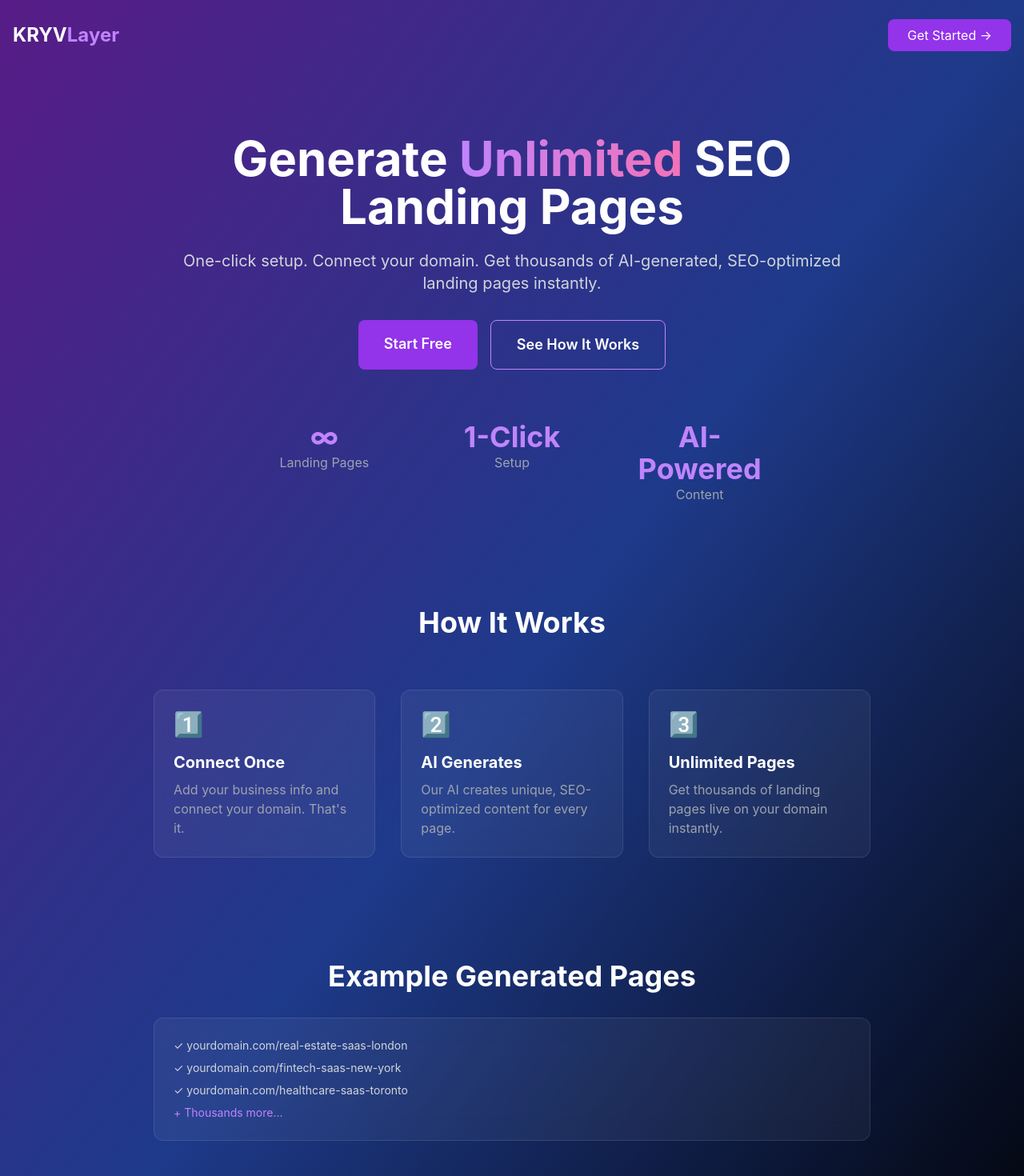
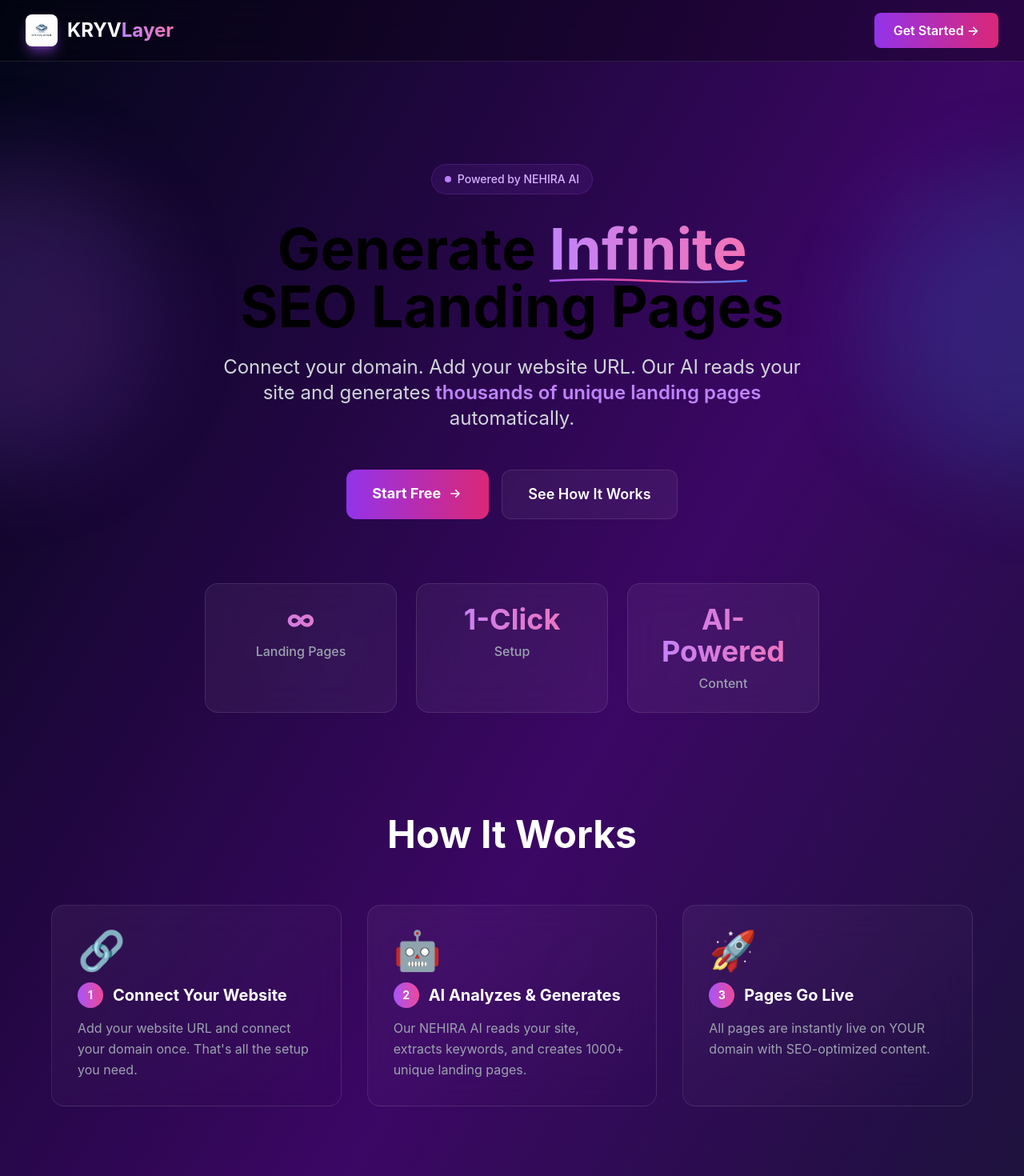
Before and after one commit to RajatDatta5315/kryvlayer, a Next.js app: page / in a window 1280 px wide. Shown: the top 1470 px of the page at 80% size. Built offline with nearby package versions, Linux system fonts and the light colour scheme.

Commit message:
Update index.js

```diff
--- a/pages/index.js
+++ b/pages/index.js
@@ -6,107 +6,214 @@
     <>
       <Head>
         <title>KRYVLayer - Unlimited SEO Landing Pages</title>
-        <meta name="description" content="Generate unlimited SEO-optimized landing pages for your SaaS in one click" />
+        <link rel="icon" href="/favicon.ico" />
+        <meta name="description" content="Generate unlimited SEO-optimized landing pages for your SaaS instantly" />
+        <meta property="og:title" content="KRYVLayer - Programmatic SEO Engine" />
+        <meta property="og:description" content="AI-powered landing page generation" />
       </Head>
 
-      <div className="min-h-screen bg-gradient-to-br from-purple-900 via-blue-900 to-black text-white">
-        {/* Hero Section */}
-        <nav className="container mx-auto px-4 py-6">
-          <div className="flex justify-between items-center">
-            <h1 className="text-2xl font-bold">KRYV<span className="text-purple-400">Layer</span></h1>
-            <a href="/dashboard" className="bg-purple-600 px-6 py-2 rounded-lg hover:bg-purple-500">
-              Get Started →
+      <div className="min-h-screen bg-gradient-to-br from-slate-950 via-purple-950 to-slate-900">
+        {/* Animated Background */}
+        <div className="fixed inset-0 overflow-hidden pointer-events-none">
+          <div className="absolute top-1/4 -left-48 w-96 h-96 bg-purple-500/20 rounded-full blur-3xl animate-pulse"></div>
+          <div className="absolute bottom-1/4 -right-48 w-96 h-96 bg-blue-500/20 rounded-full blur-3xl animate-pulse delay-700"></div>
+        </div>
+
+        {/* Navigation */}
+        <nav className="relative z-10 backdrop-blur-xl bg-black/30 border-b border-white/10">
+          <div className="container mx-auto px-4 sm:px-6 lg:px-8">
+            <div className="flex justify-between items-center py-4">
+              <div className="flex items-center gap-3">
+                <img
+                  src="/logo.png"
+                  alt="KRYVLayer"
+                  className="w-10 h-10 rounded-lg shadow-lg shadow-purple-500/50"
+                />
+                <h1 className="text-2xl font-bold">
+                  <span className="text-white">KRYV</span>
+                  <span className="bg-gradient-to-r from-purple-400 to-pink-400 text-transparent bg-clip-text">Layer</span>
+                </h1>
+              </div>
+              <a
+                href="/dashboard"
+                className="group relative px-6 py-2.5 bg-gradient-to-r from-purple-600 to-pink-600 rounded-lg font-semibold text-white overflow-hidden transition-all hover:shadow-lg hover:shadow-purple-500/50"
+              >
+                <span className="relative z-10">Get Started →</span>
+                <div className="absolute inset-0 bg-gradient-to-r from-purple-500 to-pink-500 opacity-0 group-hover:opacity-100 transition-opacity"></div>
               </a>
+            </div>
           </div>
         </nav>
 
-        <main className="container mx-auto px-4 py-20">
-          <div className="max-w-4xl mx-auto text-center">
-            <h2 className="text-6xl font-bold mb-6">
-              Generate <span className="text-transparent bg-clip-text bg-gradient-to-r from-purple-400 to-pink-400">
-                Unlimited
-              </span> SEO Landing Pages
+        {/* Hero Section */}
+        <main className="relative z-10">
+          <div className="container mx-auto px-4 sm:px-6 lg:px-8 py-20 lg:py-32">
+            <div className="max-w-5xl mx-auto text-center">
+              {/* Badge */}
+              <div className="inline-flex items-center gap-2 px-4 py-2 bg-purple-500/10 border border-purple-500/20 rounded-full text-purple-300 text-sm font-medium mb-8 backdrop-blur-sm">
+                <span className="w-2 h-2 bg-purple-400 rounded-full animate-pulse"></span>
+                Powered by NEHIRA AI
+              </div>
+
+              {/* Main Heading */}
+              <h2 className="text-5xl sm:text-6xl lg:text-7xl font-bold mb-6 leading-tight">
+                Generate{' '}
+                <span className="relative inline-block">
+                  <span className="bg-gradient-to-r from-purple-400 via-pink-400 to-blue-400 text-transparent bg-clip-text animate-gradient">
+                    Infinite
+                  </span>
+                  <svg className="absolute -bottom-2 left-0 w-full" height="8" viewBox="0 0 300 8">
+                    <path d="M0,4 Q75,0 150,4 T300,4" fill="none" stroke="url(#gradient)" strokeWidth="3"/>
+                    <defs>
+                      <linearGradient id="gradient" x1="0%" y1="0%" x2="100%" y2="0%">
+                        <stop offset="0%" stopColor="#a855f7" />
+                        <stop offset="50%" stopColor="#ec4899" />
+                        <stop offset="100%" stopColor="#3b82f6" />
+                      </linearGradient>
+                    </defs>
+                  </svg>
+                </span>
+                <br />
+                SEO Landing Pages
               </h2>
-            <p className="text-xl text-gray-300 mb-8">
-              One-click setup. Connect your domain. Get thousands of AI-generated,
-              SEO-optimized landing pages instantly.
+
+              <p className="text-xl sm:text-2xl text-gray-300 mb-12 max-w-3xl mx-auto leading-relaxed">
+                Connect your domain. Add your website URL. Our AI reads your site and generates
+                <span className="text-purple-400 font-semibold"> thousands of unique landing pages</span> automatically.
               </p>
 
-            <div className="flex gap-4 justify-center mb-16">
-              <a href="/dashboard" className="bg-purple-600 px-8 py-4 rounded-lg text-lg font-semibold hover:bg-purple-500 transition">
+              {/* CTA Buttons */}
+              <div className="flex flex-col sm:flex-row gap-4 justify-center mb-20">
+                <a
+                  href="/dashboard"
+                  className="group relative px-8 py-4 bg-gradient-to-r from-purple-600 to-pink-600 rounded-xl text-lg font-bold text-white overflow-hidden transition-all hover:shadow-2xl hover:shadow-purple-500/50 hover:scale-105"
+                >
+                  <span className="relative z-10 flex items-center justify-center gap-2">
                     Start Free
+                    <svg className="w-5 h-5 group-hover:translate-x-1 transition-transform" fill="none" stroke="currentColor" viewBox="0 0 24 24">
+                      <path strokeLinecap="round" strokeLinejoin="round" strokeWidth={2} d="M13 7l5 5m0 0l-5 5m5-5H6" />
+                    </svg>
+                  </span>
+                  <div className="absolute inset-0 bg-gradient-to-r from-purple-500 to-pink-500 opacity-0 group-hover:opacity-100 transition-opacity"></div>
                 </a>
-              <a href="#how-it-works" className="border border-purple-400 px-8 py-4 rounded-lg text-lg font-semibold hover:bg-purple-900/30 transition">
+
+                <a
+                  href="#how-it-works"
+                  className="px-8 py-4 bg-white/5 backdrop-blur-sm border border-white/10 rounded-xl text-lg font-semibold text-white hover:bg-white/10 transition-all"
+                >
                   See How It Works
                 </a>
               </div>
 
-            {/* Stats */}
-            <div className="grid grid-cols-3 gap-8 max-w-2xl mx-auto">
-              <div>
-                <div className="text-4xl font-bold text-purple-400">∞</div>
-                <div className="text-gray-400">Landing Pages</div>
+              {/* Stats Grid */}
+              <div className="grid grid-cols-1 sm:grid-cols-3 gap-6 max-w-3xl mx-auto mb-20">
+                <div className="backdrop-blur-xl bg-white/5 border border-white/10 rounded-2xl p-6 hover:bg-white/10 transition-all">
+                  <div className="text-4xl font-bold bg-gradient-to-r from-purple-400 to-pink-400 text-transparent bg-clip-text mb-2">∞</div>
+                  <div className="text-gray-400 font-medium">Landing Pages</div>
                 </div>
-              <div>
-                <div className="text-4xl font-bold text-purple-400">1-Click</div>
-                <div className="text-gray-400">Setup</div>
+                <div className="backdrop-blur-xl bg-white/5 border border-white/10 rounded-2xl p-6 hover:bg-white/10 transition-all">
+                  <div className="text-4xl font-bold bg-gradient-to-r from-purple-400 to-pink-400 text-transparent bg-clip-text mb-2">1-Click</div>
+                  <div className="text-gray-400 font-medium">Setup</div>
                 </div>
-              <div>
-                <div className="text-4xl font-bold text-purple-400">AI-Powered</div>
-                <div className="text-gray-400">Content</div>
+                <div className="backdrop-blur-xl bg-white/5 border border-white/10 rounded-2xl p-6 hover:bg-white/10 transition-all">
+                  <div className="text-4xl font-bold bg-gradient-to-r from-purple-400 to-pink-400 text-transparent bg-clip-text mb-2">AI-Powered</div>
+                  <div className="text-gray-400 font-medium">Content</div>
                 </div>
               </div>
             </div>
 
             {/* How It Works */}
-          <div id="how-it-works" className="mt-32 max-w-4xl mx-auto">
-            <h3 className="text-4xl font-bold text-center mb-16">How It Works</h3>
+            <div id="how-it-works" className="max-w-6xl mx-auto mt-32">
+              <h3 className="text-4xl sm:text-5xl font-bold text-center text-white mb-16">
+                How It Works
+              </h3>
               <div className="grid md:grid-cols-3 gap-8">
-              <div className="bg-white/5 backdrop-blur-lg p-6 rounded-xl border border-white/10">
-                <div className="text-3xl mb-4">1️⃣</div>
-                <h4 className="text-xl font-bold mb-2">Connect Once</h4>
-                <p className="text-gray-400">Add your business info and connect your domain. That's it.</p>
+                {[
+                  {
+                    step: '1',
+                    title: 'Connect Your Website',
+                    description: 'Add your website URL and connect your domain once. That\'s all the setup you need.',
+                    icon: '🔗'
+                  },
+                  {
+                    step: '2',
+                    title: 'AI Analyzes & Generates',
+                    description: 'Our NEHIRA AI reads your site, extracts keywords, and creates 1000+ unique landing pages.',
+                    icon: '🤖'
+                  },
+                  {
+                    step: '3',
+                    title: 'Pages Go Live',
+                    description: 'All pages are instantly live on YOUR domain with SEO-optimized content.',
+                    icon: '🚀'
+                  }
+                ].map((item, i) => (
+                  <div
+                    key={i}
+                    className="group relative backdrop-blur-xl bg-gradient-to-br from-white/5 to-white/0 border border-white/10 rounded-2xl p-8 hover:border-purple-500/50 transition-all"
+                  >
+                    <div className="absolute inset-0 bg-gradient-to-br from-purple-500/0 to-pink-500/0 group-hover:from-purple-500/10 group-hover:to-pink-500/10 rounded-2xl transition-all"></div>
+                    <div className="relative z-10">
+                      <div className="text-5xl mb-4">{item.icon}</div>
+                      <div className="flex items-center gap-3 mb-3">
+                        <div className="w-8 h-8 rounded-full bg-gradient-to-r from-purple-500 to-pink-500 flex items-center justify-center text-white font-bold text-sm">
+                          {item.step}
                         </div>
-              <div className="bg-white/5 backdrop-blur-lg p-6 rounded-xl border border-white/10">
-                <div className="text-3xl mb-4">2️⃣</div>
-                <h4 className="text-xl font-bold mb-2">AI Generates</h4>
-                <p className="text-gray-400">Our AI creates unique, SEO-optimized content for every page.</p>
+                        <h4 className="text-xl font-bold text-white">{item.title}</h4>
                       </div>
-              <div className="bg-white/5 backdrop-blur-lg p-6 rounded-xl border border-white/10">
-                <div className="text-3xl mb-4">3️⃣</div>
-                <h4 className="text-xl font-bold mb-2">Unlimited Pages</h4>
-                <p className="text-gray-400">Get thousands of landing pages live on your domain instantly.</p>
+                      <p className="text-gray-400 leading-relaxed">{item.description}</p>
                     </div>
+                  </div>
+                ))}
               </div>
             </div>
 
             {/* Example Pages */}
-          <div className="mt-32 max-w-4xl mx-auto">
-            <h3 className="text-4xl font-bold text-center mb-8">Example Generated Pages</h3>
-            <div className="bg-white/5 backdrop-blur-lg p-6 rounded-xl border border-white/10">
-              <div className="space-y-2 text-sm text-gray-300">
-                <div>✓ yourdomain.com/real-estate-saas-london</div>
-                <div>✓ yourdomain.com/fintech-saas-new-york</div>
-                <div>✓ yourdomain.com/healthcare-saas-toronto</div>
-                <div className="text-purple-400">+ Thousands more...</div>
+            <div className="max-w-4xl mx-auto mt-32">
+              <h3 className="text-4xl font-bold text-center text-white mb-8">
+                Example Generated Pages
+              </h3>
+              <div className="backdrop-blur-xl bg-white/5 border border-white/10 rounded-2xl p-8">
+                <div className="space-y-3 font-mono text-sm">
+                  {[
+                    'yourdomain.com/crm-software-london',
+                    'yourdomain.com/project-management-new-york',
+                    'yourdomain.com/inventory-system-toronto',
+                    'yourdomain.com/fintech-saas-singapore',
+                    'yourdomain.com/real-estate-platform-dubai'
+                  ].map((url, i) => (
+                    <div key={i} className="flex items-center gap-3 text-gray-300 hover:text-purple-400 transition-colors">
+                      <svg className="w-4 h-4 text-green-400" fill="currentColor" viewBox="0 0 20 20">
+                        <path fillRule="evenodd" d="M16.707 5.293a1 1 0 010 1.414l-8 8a1 1 0 01-1.414 0l-4-4a1 1 0 011.414-1.414L8 12.586l7.293-7.293a1 1 0 011.414 0z" clipRule="evenodd"/>
+                      </svg>
+                      <span>{url}</span>
+                    </div>
+                  ))}
+                  <div className="pt-4 text-purple-400 font-semibold">
+                    + Thousands more auto-generated...
+                  </div>
+                </div>
               </div>
             </div>
           </div>
         </main>
 
-        <footer className="container mx-auto px-4 py-8 mt-32 border-t border-white/10 text-center text-gray-400">
-          <p>© 2024 KRYVLayer. Powered by NEHIRA AI.</p>
+        {/* Footer */}
+        <footer className="relative z-10 border-t border-white/10 mt-32">
+          <div className="container mx-auto px-4 sm:px-6 lg:px-8 py-8 text-center text-gray-400">
+            <p>© 2026 KRYVLayer. Powered by NEHIRA AI.</p>
+          </div>
         </footer>
       </div>
 
       <style jsx global>{`
-        * {
-          margin: 0;
-          padding: 0;
-          box-sizing: border-box;
+        @keyframes gradient {
+          0%, 100% { background-position: 0% 50%; }
+          50% { background-position: 100% 50%; }
         }
-        body {
-          font-family: -apple-system, BlinkMacSystemFont, 'Segoe UI', sans-serif;
+        .animate-gradient {
+          background-size: 200% 200%;
+          animation: gradient 3s ease infinite;
         }
       `}</style>
     </>
```
Lines whose indentation alone changed are shown as unchanged.
